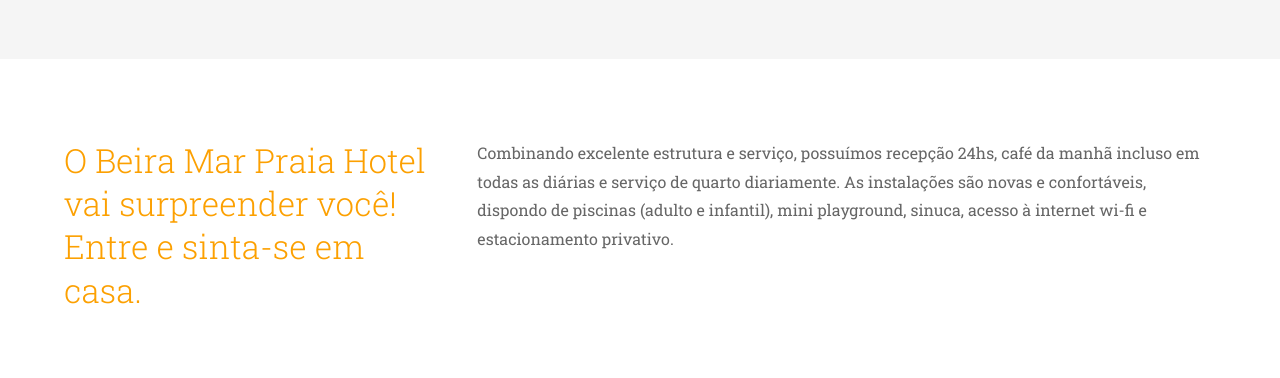
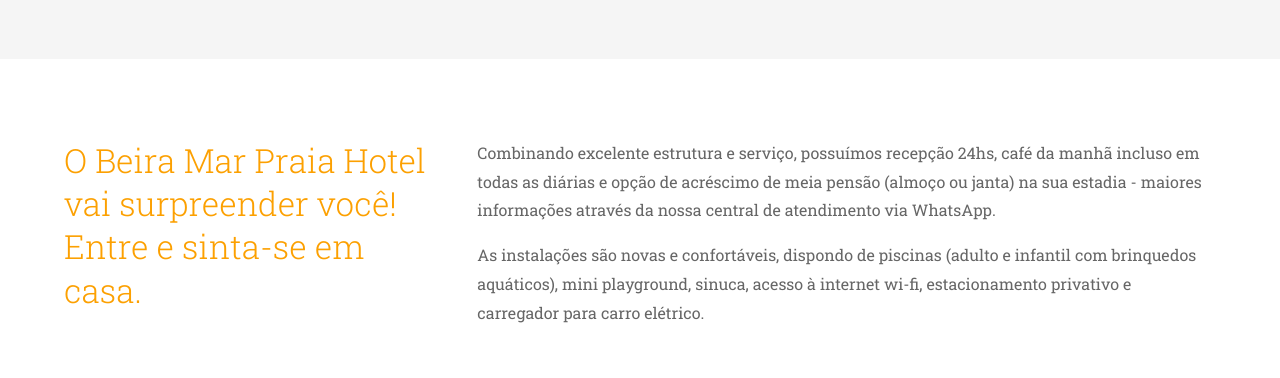
Before and after one commit to thiagocostaps/beiramar, a plain HTML site: page hotel.html in a window 1280 px wide. Shown: the part 1440-1818 px from the top of the page. Drawn offline with Linux system fonts and the light colour scheme.

Commit message:
Divide texto da descricao do hotel em dois paragrafos com traducao, atualiza fotos do slideshow

```diff
--- a/hotel.html
+++ b/hotel.html
@@ -206,10 +206,13 @@
         <!-- Texto -->
         <div class="hotel-desc reveal">
           <p data-i18n="hotel_desc_text">
-            Combinando excelente estrutura e serviço, possuímos recepção 24hs, café da manhã incluso
-            em todas as diárias e serviço de quarto diariamente. As instalações são novas e confortáveis,
-            dispondo de piscinas (adulto e infantil), mini playground, sinuca, acesso à internet wi-fi
-            e estacionamento privativo.
+            Combinando excelente estrutura e serviço, possuímos recepção 24hs,
+            café da manhã incluso em todas as diárias e opção de acréscimo de meia pensão (almoço ou janta) na sua estadia -
+            maiores informações através da nossa central de atendimento via WhatsApp.
+          </p>
+          <p data-i18n="hotel_desc_text2">
+            As instalações são novas e confortáveis, dispondo de piscinas (adulto e infantil com brinquedos aquáticos),
+            mini playground, sinuca, acesso à internet wi-fi, estacionamento privativo e carregador para carro elétrico.
           </p>
         </div>
 
--- a/js/script.js
+++ b/js/script.js
@@ -74,7 +74,8 @@ const I18N = {
 
     chamada_hotel_title: 'Where the ocean is our backyard!',
     chamada_hotel_subtitle: "You'll love our hotel",
-    hotel_desc_text: 'Combining excellent facilities and service, we offer 24-hour reception, breakfast included every day, and daily room service. The facilities are new and comfortable, featuring pools (adult and children\'s), a mini playground, a pool table, wi-fi internet access, and private parking.',
+    hotel_desc_text: 'Combining excellent facilities and service, we offer 24-hour reception, breakfast included every day, and the option to add half-board (lunch or dinner) to your stay — for more information, contact our WhatsApp service.',
+    hotel_desc_text2: 'The facilities are new and comfortable, featuring pools (adult and children\'s, with water toys), a mini playground, a pool table, wi-fi internet access, private parking, and an electric car charger.',
     acomodacoes_section_title: 'ACCOMMODATIONS',
     accH_desc: 'Queen box bed, mini fridge, split air conditioning, 32" Smart TV, and private bathroom.',
     tag_banheiro: 'Private bathroom',
@@ -151,7 +152,8 @@ const I18N = {
 
     chamada_hotel_title: '¡Donde el océano es nuestro patio trasero!',
     chamada_hotel_subtitle: 'Te va a encantar nuestro hotel',
-    hotel_desc_text: 'Combinando excelente estructura y servicio, contamos con recepción las 24 horas, desayuno incluido todos los días y servicio a la habitación diario. Las instalaciones son nuevas y cómodas, con piscinas (para adultos y niños), mini parque infantil, mesa de billar, acceso a internet wi-fi y estacionamiento privado.',
+    hotel_desc_text: 'Combinando excelente estructura y servicio, contamos con recepción las 24 horas, desayuno incluido todos los días y la opción de agregar media pensión (almuerzo o cena) a su estadía — más información a través de nuestra central de atención por WhatsApp.',
+    hotel_desc_text2: 'Las instalaciones son nuevas y cómodas, con piscinas (para adultos y niños, con juguetes acuáticos), mini parque infantil, mesa de billar, acceso a internet wi-fi, estacionamiento privado y cargador para auto eléctrico.',
     acomodacoes_section_title: 'ALOJAMIENTOS',
     accH_desc: 'Cama Box, frigobar, aire acondicionado split, TV Smart de 32" y baño privado.',
     tag_banheiro: 'Baño privado',
```
Also changed, not shown: images/home/2.jpg, images/home/4.jpg, images/home/5.jpg, images/home/8.jpeg (added).
